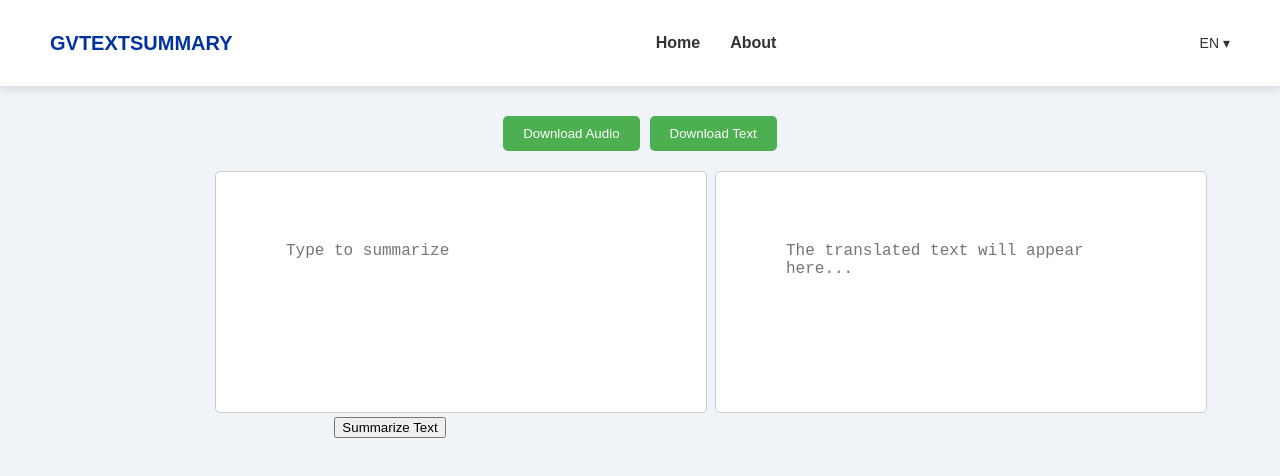
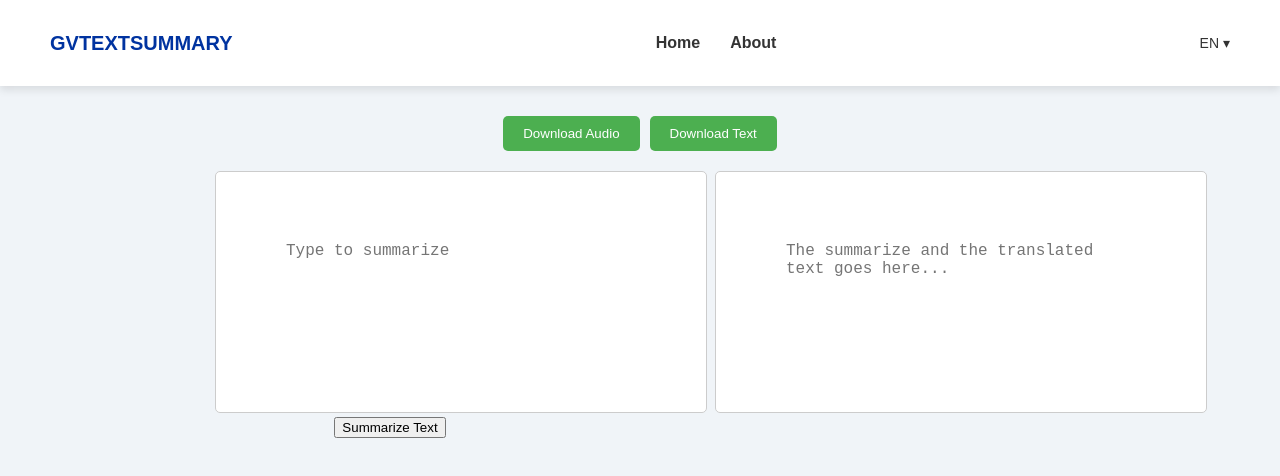
Before and after one commit to ramrockety/GVTextSummary, a React (Create React App) app in the folder text-summary-app/: page / in a window 1280 px wide. Shown: the top 476 px of the page. Built offline with nearby package versions, Linux system fonts and the light colour scheme.

Commit message:
changing the description in the text area

```diff
--- a/text-summary-app/src/App.js
+++ b/text-summary-app/src/App.js
@@ -65,7 +65,7 @@ function TextSummarizer() {
           <div className="text-area">
             {/* <h2>Summarized Text</h2> */}
             <textarea
-              placeholder="The translated text will appear here..."
+              placeholder="The summarize and the translated text goes here..."
               value={summaryText}
               rows="5"
               readOnly
```
